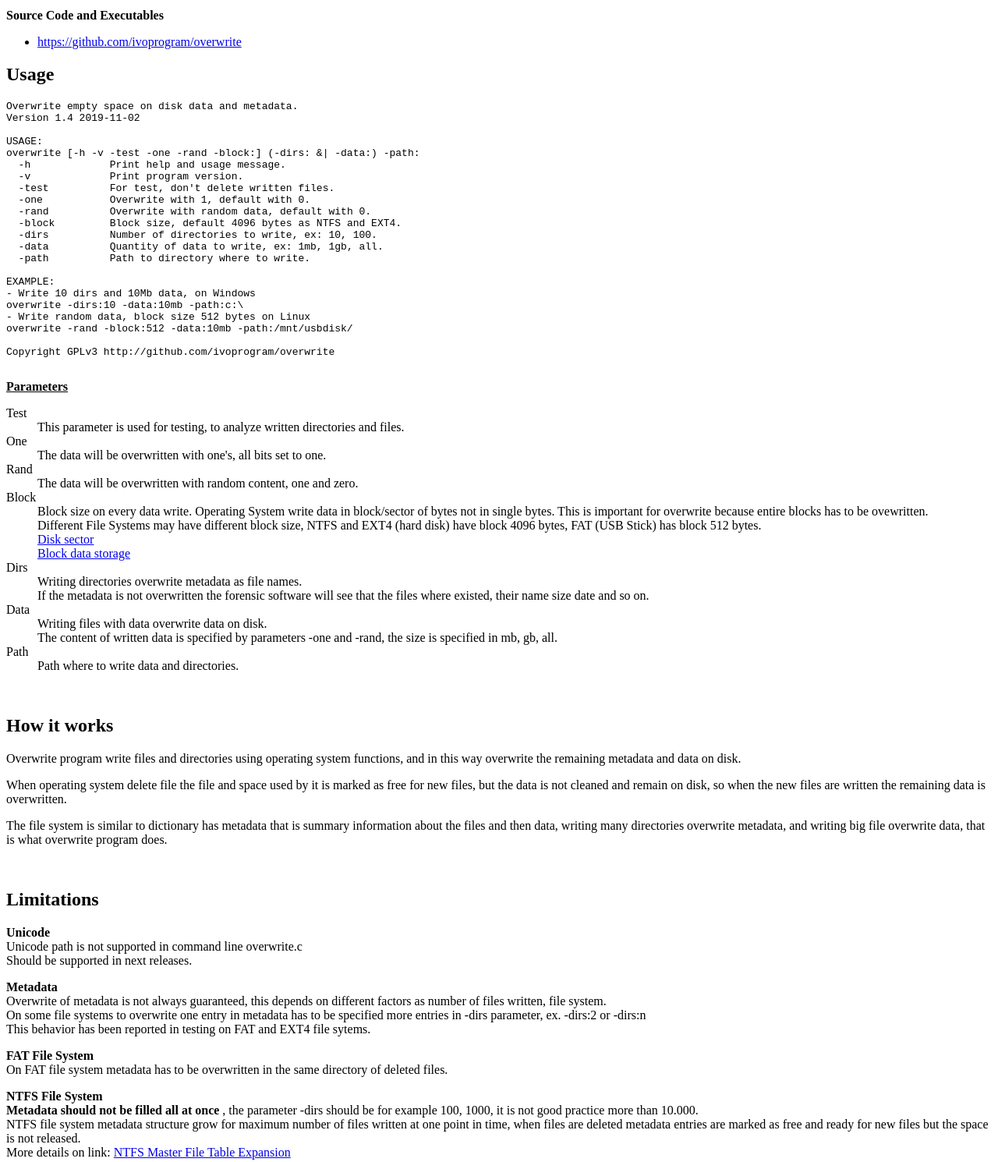
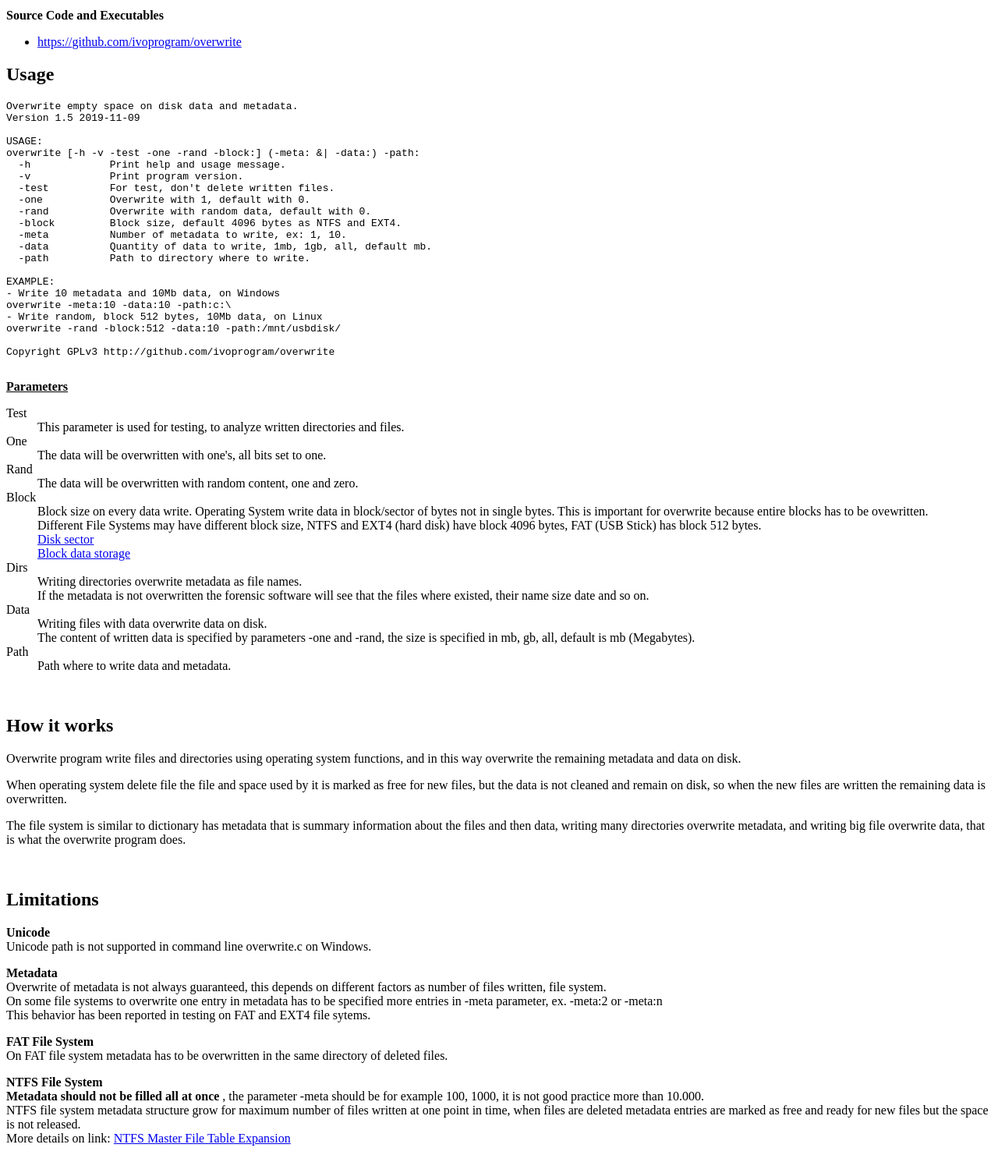
Before and after one commit to ivoprogram/ivoprogram.github.io, a plain HTML site: page content/en/overwrite.html in a window 1280 px wide. Shown: the part 1020-2510 px from the top of the page at 78% size. Drawn offline with Linux system fonts and the light colour scheme.

Commit message:
Version 1.5 2019-11-09

```diff
--- a/content/en/overwrite.html
+++ b/content/en/overwrite.html
@@ -39,7 +39,7 @@
 
         <p>
             To properly clean remaining data both metadata as file names and content
-            has to be overwritten, this program has parameters as -dirs and -data that
+            has to be overwritten, this program has parameters as -meta and -data that
             specify quantity of <strong>metadata and data</strong> has to be overwritten.
         </p>
 
@@ -97,25 +97,25 @@
 
         <pre>
 Overwrite empty space on disk data and metadata.
-Version 1.4 2019-11-02
+Version 1.5 2019-11-09
 
 USAGE:
-overwrite [-h -v -test -one -rand -block:] (-dirs: &| -data:) -path:
+overwrite [-h -v -test -one -rand -block:] (-meta: &| -data:) -path:
   -h 		 Print help and usage message.
   -v 		 Print program version.
   -test 	 For test, don't delete written files.
   -one 		 Overwrite with 1, default with 0.
   -rand 	 Overwrite with random data, default with 0.
   -block 	 Block size, default 4096 bytes as NTFS and EXT4.
-  -dirs 	 Number of directories to write, ex: 10, 100.
-  -data 	 Quantity of data to write, ex: 1mb, 1gb, all.
+  -meta 	 Number of metadata to write, ex: 1, 10.
+  -data 	 Quantity of data to write, 1mb, 1gb, all, default mb.
   -path 	 Path to directory where to write.
 
 EXAMPLE:
-- Write 10 dirs and 10Mb data, on Windows
-overwrite -dirs:10 -data:10mb -path:c:\
-- Write random data, block size 512 bytes on Linux
-overwrite -rand -block:512 -data:10mb -path:/mnt/usbdisk/
+- Write 10 metadata and 10Mb data, on Windows
+overwrite -meta:10 -data:10 -path:c:\
+- Write random, block 512 bytes, 10Mb data, on Linux
+overwrite -rand -block:512 -data:10 -path:/mnt/usbdisk/
 
 Copyright GPLv3 http://github.com/ivoprogram/overwrite
 
@@ -166,10 +166,10 @@ Copyright GPLv3 http://github.com/ivoprogram/overwrite
             <dd>Writing files with data overwrite data on disk.
                 <br />
                 The content of written data is specified by parameters -one and -rand,
-                the size is specified in mb, gb, all.
+                the size is specified in mb, gb, all, default is mb (Megabytes).
             </dd>
             <dt>Path</dt>
-            <dd>Path where to write data and directories.
+            <dd>Path where to write data and metadata.
             </dd>
 
         </dl>
@@ -194,10 +194,10 @@ Copyright GPLv3 http://github.com/ivoprogram/overwrite
             The file system is similar to dictionary has metadata that is
             summary information about the files and then data, writing many
             directories overwrite metadata, and writing big file overwrite data,
-            that is what overwrite program does.
+            that is what the overwrite program does.
 
         </p>
-                <br />
+        <br />
 
 
         <h2>Limitations</h2>
@@ -205,9 +205,7 @@ Copyright GPLv3 http://github.com/ivoprogram/overwrite
         <p>
             <strong>Unicode</strong>
             <br />
-            Unicode path is not supported in command line overwrite.c
-            <br />
-            Should be supported in next releases.
+            Unicode path is not supported in command line overwrite.c on Windows.
 
         </p>
         <p>
@@ -217,7 +215,7 @@ Copyright GPLv3 http://github.com/ivoprogram/overwrite
             different factors as number of files written, file system.
             <br />
             On some file systems to overwrite one entry in metadata has to be
-            specified more entries in -dirs parameter, ex. -dirs:2 or -dirs:n
+            specified more entries in -meta parameter, ex. -meta:2 or -meta:n
             <br />
             This behavior has been reported in testing on FAT and EXT4 file sytems.
 
@@ -235,7 +233,7 @@ Copyright GPLv3 http://github.com/ivoprogram/overwrite
             <br />
 
             <strong>Metadata should not be filled all at once</strong>
-            , the parameter -dirs should be for example 100, 1000,
+            , the parameter -meta should be for example 100, 1000,
             it is not good practice more than 10.000.
             <br />
             NTFS file system metadata structure grow for maximum number
```
Also changed, not shown: content/en/home.html (+2 -2 lines).
